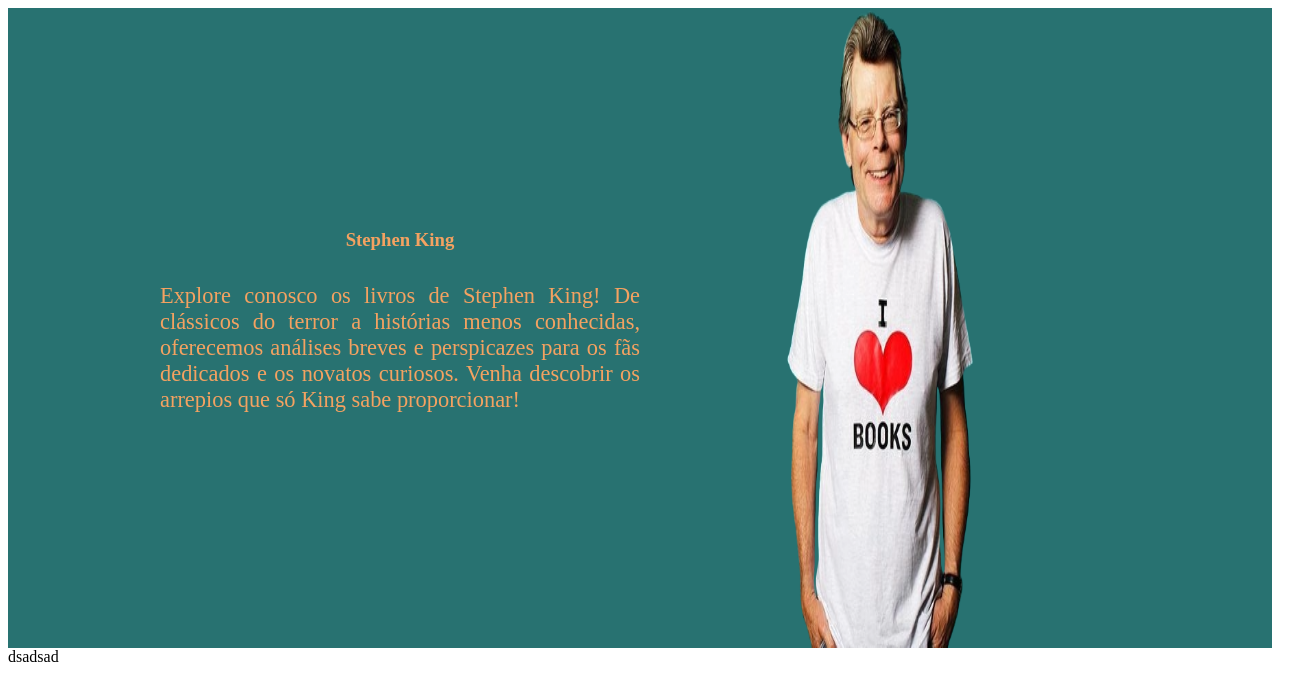
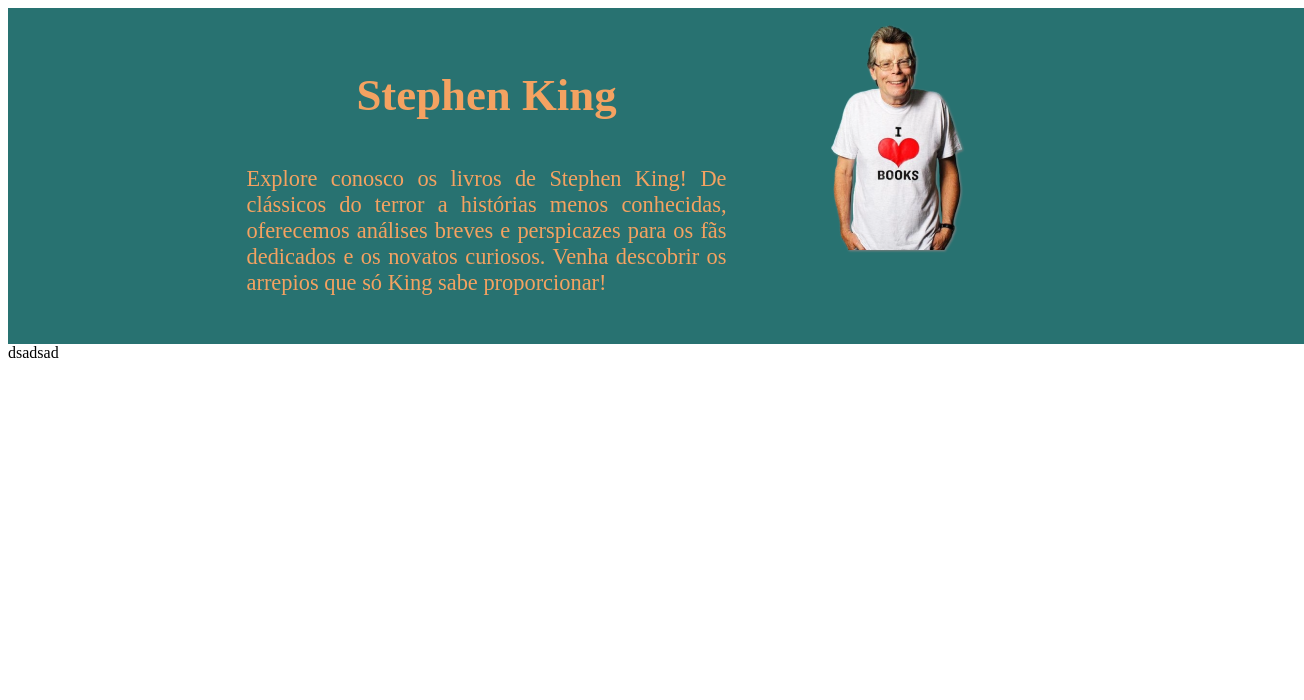
Before and after one commit to brenoSCosta/stephen-king-book-reviews, a Next.js app: page / in a window 1280 px wide. Shown: the top 700 px of the page, 1304 px wide, since content can reach past the window. Built offline with nearby package versions, Linux system fonts and the light colour scheme.

Commit message:
Ajusted header

```diff
--- a/src/components/Header/Header.tsx
+++ b/src/components/Header/Header.tsx
@@ -15,7 +15,7 @@
           </S.HeaderDescriptionText>
         </S.HeaderDescription>
         <S.ImageContainer>
-          <Image src={SKing} fill alt='Stephen king photo' />
+          <Image src={SKing} alt='Stephen king photo' style={S.imageStyle} />
         </S.ImageContainer>
       </S.Container>
     </>
--- a/src/components/Header/styles.ts
+++ b/src/components/Header/styles.ts
@@ -1,30 +1,53 @@
 import styled from 'styled-components';
+export const Container = styled.div`
+  width: 100%;
+  display: flex;
+  justify-content: center;
+  color: ${(props) => props.theme.colors.secondary};
+  background-color: ${(props) => props.theme.colors.primary};
+  padding: 1rem;
+  @media ${(props) => props.theme.devices.tablet} {
+    flex-direction: column;
+    align-items: center;
+    justify-content: start;
+    padding: 0;
+  }
+`;
 export const HeaderDescription = styled.div`
   align-self: center;
   width: 20%;
   min-width: 30rem;
   color: ${(props) => props.theme.colors.secondary};
   background-color: ${(props) => props.theme.colors.primary};
+  @media ${(props) => props.theme.devices.tablet} {
+    font-size: ${(props) => props.theme.font.sizes.small};
+  }
 `;
 export const HeaderDescriptionTitle = styled.h3`
   text-align: center;
+  font-size: ${(props) => props.theme.font.sizes.medium};
+  @media ${(props) => props.theme.devices.tablet} {
+    font-size: ${(props) => props.theme.font.sizes.small};
+  }
 `;
 export const HeaderDescriptionText = styled.p`
   font-size: ${(props) => props.theme.font.sizes.xxsmall};
   margin-bottom: 2rem;
   margin-top: 2rem;
   text-align: justify;
+  @media ${(props) => props.theme.devices.tablet} {
+    font-size: ${(props) => props.theme.font.sizes.xxxsmall};
+    margin: 1rem;
+  }
 `;
 
-export const Container = styled.div`
-  width: 100%;
-  display: flex;
-  justify-content: center;
-  color: ${(props) => props.theme.colors.secondary};
-  background-color: ${(props) => props.theme.colors.primary};
-`;
 export const ImageContainer = styled.div`
   position: relative;
-  height: 40rem;
+`;
+export const ImageContainer2 = styled.div`
+  position: absolute;
   width: 30rem;
 `;
+export const imageStyle = {
+  filter: 'drop-shadow(1px 1px 1px gray)',
+};
--- a/src/styles/theme.ts
+++ b/src/styles/theme.ts
@@ -8,6 +8,16 @@
   },
   box: {
     shadow: '0 10px 10px rgba(0, 0, 0, 0.1)',
+  },
+  devices: {
+    mobileS: '(max-width: 320px)',
+    mobileM: '(max-width: 375px)',
+    mobileL: '(max-width: 425px)',
+    tablet: '(max-width: 768px)',
+    laptop: '(max-width: 1024px)',
+    laptopL: '(max-width: 1440px)',
+    desktop: '(max-width: 2560px)',
+    desktopL: '(max-width: 2560px)',
   },
   font: {
     family:
```
Also changed, not shown: public/assets/images/sking.png.
